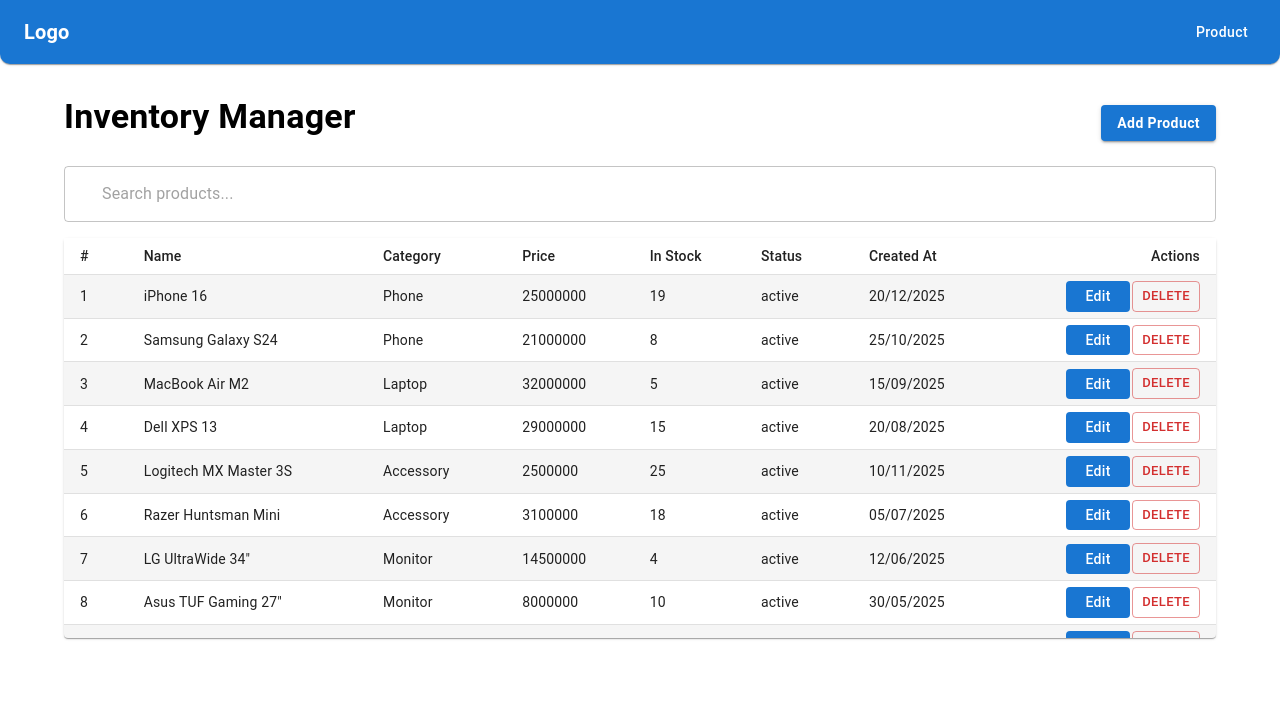
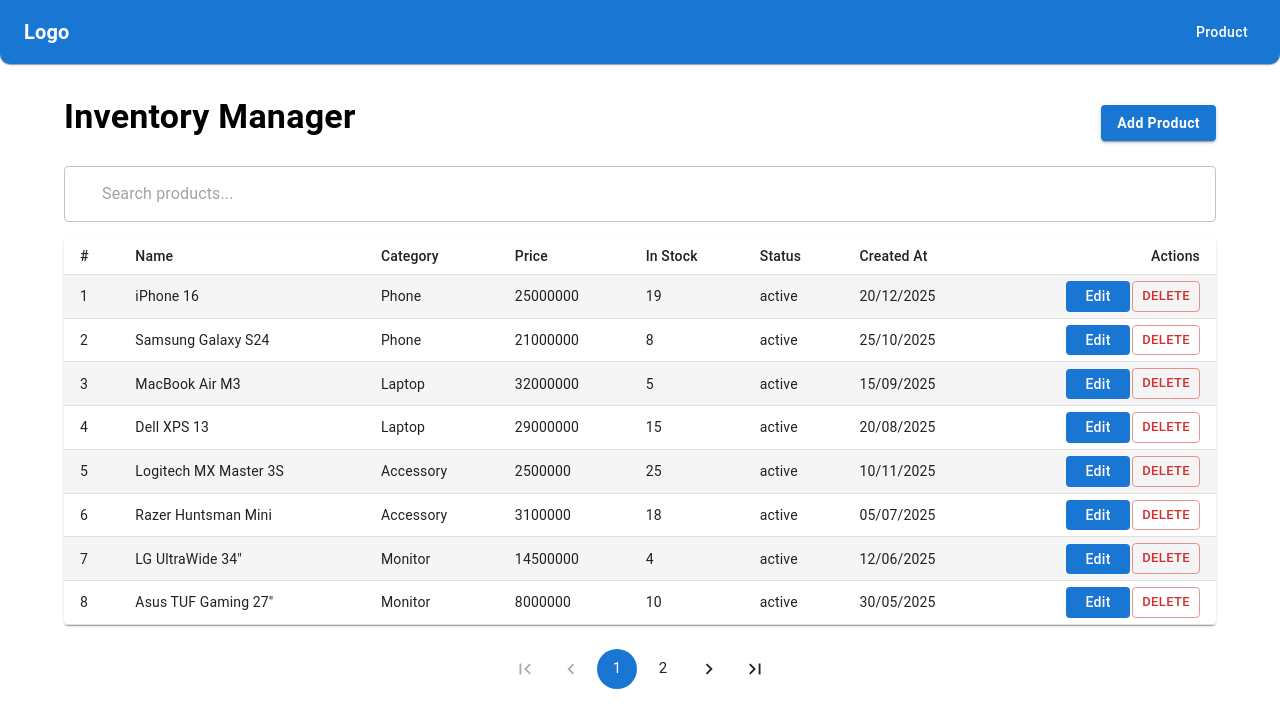
Before and after one commit to datkhac009/React_Learning_Exercises, a React (Vite) app in the folder Inventory-Manager/: page / in a window 1280 px wide. Shown: the top 728 px of the page. Built offline with nearby package versions, Linux system fonts and the light colour scheme; data requests are answered from the project's data file; some icons are missing.

Commit message:
fix filter product

```diff
--- a/Inventory-Manager/src/constants/data/db.json
+++ b/Inventory-Manager/src/constants/data/db.json
@@ -20,12 +20,12 @@
     },
     {
       "id": "3",
-      "name": "MacBook Air M2",
+      "name": "MacBook Air M3",
       "category": "Laptop",
       "price": 32000000,
       "stock": 5,
       "status": "active",
-      "createdAt": "2025-09-15T14:15:00.000Z"
+      "createdAt": "2025-09-15"
     },
     {
       "id": "4",
--- a/Inventory-Manager/src/hooks/useSearchInventory.js
+++ /dev/null
@@ -1,40 +0,0 @@
-import { useCallback,  useState } from "react";
-
-function useSearchInventory(url) {
-  const baseurl = `${url.replace(/\/$/, "")}/products`;
-  const [isSearch, setIsSearch] = useState(false);
-  const [error, setError] = useState(null);
-  const [searchResults, setSearchResults] = useState([]);
-
-  const searchIventory = useCallback(
-    async (query) => {
-       if (!query?.trim()) {
-        setSearchResults([]);
-        setError(null);
-        return [];
-      }
-      try {
-        setIsSearch(true);
-        setError(null);
-        const res = await fetch(`${baseurl}?name_like=${encodeURIComponent(query.trim())}`);
-
-        const searchData = await res.json();
-        if (query.trim() && searchData.length === 0)
-          setError("Không tìm thấy sản phẩm.");
-        setSearchResults(searchData);
-
-        return searchData;
-      } catch (error) {
-        setError(error.message || "Có lỗi xảy ra.");
-        setSearchResults([]);
-        return [];
-      } finally {
-        setIsSearch(false);
-      }
-    },
-    [baseurl]
-  );
-  return { searchIventory, searchResults, isSearch, error };
-}
-
-export default useSearchInventory;
--- a/Inventory-Manager/src/modules/product/ListProduct.jsx
+++ b/Inventory-Manager/src/modules/product/ListProduct.jsx
@@ -1,36 +1,142 @@
-import { Container, Paper, Typography, Button, Box, TextField, InputAdornment } from "@mui/material";
+import {
+  Container,
+  Paper,
+  Typography,
+  Button,
+  Box,
+  TextField,
+  InputAdornment,
+  Pagination,
+} from "@mui/material";
 import SearchIcon from "@mui/icons-material/Search";
 import { useProduct } from "../../hooks/useProduct";
 import ProductTable from "./ProductTable";
-import { useEffect, useState } from "react";
+import { useState, useMemo, useEffect, useRef } from "react";
 import CreateItemProduct from "./CreateItemProduct";
-import useSearchInventory from "../../hooks/useSearchInventory";
+import { useSearchParams } from "react-router-dom";
+//import ProductFilter from "./ProductFilter";
+
 function ListProduct() {
   const API_BASE_URL = import.meta.env.VITE_API_BASE_URL;
   const { product, isLoading, refetchdata } = useProduct(API_BASE_URL);
-  const { searchIventory, searchResults, isSearch } = useSearchInventory(API_BASE_URL);
-  const [searchQuery, setSearchQuery] = useState("");
+
+  const [searchParams, setSearchParams] = useSearchParams();
 
   const [openCreate, setOpenCreate] = useState(false);
+
   const handleOpen = () => setOpenCreate(true);
   const handleClose = () => setOpenCreate(false);
+  const ITEMS_PER_PAGE = 8;
+  // search theo name
+  const searchUrl = searchParams.get("q") || "";
+  // pagination
+  const pageUrl = Number(searchParams.get("page")) || 1;
 
+  // filter category, status
+
+  const categoryUrl = searchParams.get("category") || "";
+  const statusUrl = searchParams.get("status") || "";
+
+  //price range
+  const priceMinUrl = Number(searchParams.get("priceMin")) || 0;
+  const priceMaxUrl = Number(searchParams.get("priceMax"))|| 0;
+
+  // date
+  const createAtUrl = searchParams.get("createAt") || "";
+
+  const [searchInput, setSearchInput] = useState(searchUrl);
+  const [page, setPage] = useState(pageUrl);
+
+  // đồng bộ url params với local
+  useEffect(() => {
+    setSearchInput(searchUrl);
+  }, [searchUrl]);
+
+  // Debounce 400ms: update URL q
   useEffect(() => {
     const timer = setTimeout(() => {
-      if (searchQuery.trim()) {
-        console.log(searchQuery)
-        searchIventory(searchQuery);
+      const valueSearch = searchInput.trim();
+      const valuePage = Number(pageUrl);
+      const currentQ = searchParams.get("q") || "";
+      //  IMPORTANT: Chỉ update URL + reset page khi keyword (q) thật sự thay đổi.
+      // Nếu không check đoạn này, bạn click page=2 cũng có thể bị "đè" về page=1.
+      if (valueSearch !== currentQ) {
+        if (valueSearch) {
+          setSearchParams(
+            (prev) => {
+              const p = new URLSearchParams(prev);
+              p.set("q", valueSearch);
+              p.set("page", valuePage);
+              return p;
+            },
+            { replace: true }
+          );
+        } else {
+          // ✅ Xoá search: chỉ xoá q, GIỮ page hiện tại
+          setSearchParams(
+            (prev) => {
+              const p = new URLSearchParams(prev);
+              p.delete("q");
+              return p;
+            },
+            { replace: true }
+          );
+
+          // ❌ KHÔNG setPage(1) ở đây
+        }
       }
     }, 400);
 
-    return () => {
-      clearTimeout(timer);
-    };
-  }, [searchQuery, searchIventory]);
-  const displayProducts = searchQuery.trim() ? searchResults : product;
-  const displayLoading = searchQuery.trim() ? isSearch : isLoading;
+    return () => clearTimeout(timer);
+  }, [searchInput, searchParams, setSearchParams, pageUrl]);
 
-  console.log(product);
+  //  Filter product theo name
+  const filteredProducts = useMemo(() => {
+    if (!searchUrl.trim()) return product;
+    return product.filter((p) =>
+      p.name.toLowerCase().includes(searchUrl.toLowerCase())
+    );
+  }, [product, searchUrl]);
+
+  const totalPage = Math.ceil(filteredProducts.length / ITEMS_PER_PAGE);
+  const prevSearchRef = useRef(searchUrl);
+  //console.log("totalPage:", totalPage);
+
+  // Update dữ liệu cũ khi searchUrl thay đổi từ URL
+  useEffect(() => {
+    setSearchInput(searchUrl);
+    prevSearchRef.current = searchUrl;
+  }, [searchUrl]);
+
+  //Tính pagination chỉ hiển thị 8 item ở mỗi trang
+  const paginationProduct = useMemo(() => {
+    const start = (page - 1) * ITEMS_PER_PAGE;
+    const end = start + ITEMS_PER_PAGE;
+    return filteredProducts.slice(start, end); // cắt mảng
+  }, [filteredProducts, page]);
+
+  // Change Page
+  const handleChangePage = (e, value) => {
+    setPage(value);
+
+    // ✅ Giữ nguyên q, chỉ update page
+    setSearchParams(
+      (prev) => {
+        const p = new URLSearchParams(prev);
+        p.set("page", String(value)); // ✅ chỉ update page
+        return p;
+      },
+      { replace: true }
+    );
+
+    window.scrollTo({ top: 0, behavior: "smooth" });
+  };
+
+  useEffect(() => {
+    const safeTotal = Math.max(1, totalPage);
+    if (Number(page) > safeTotal) setPage(1);
+  }, [totalPage, page]);
+
   return (
     <Container maxWidth="lg" sx={{ py: 4 }}>
       <Box
@@ -54,24 +160,29 @@ function ListProduct() {
             fontWeight: "bold",
             textTransform: "none",
             transition: "all 0.3s ease-in-out",
-
             "&:hover": {
               backgroundColor: "#1565c0",
               transform: "translateY(-2px)",
-              transition: "all 0.3s ease-in-out",
             },
           }}
         >
           Add Product
         </Button>
       </Box>
-      {/* ✅ Search Box */}
+      {/* <Box>
+        <ProductFilter
+          products={product}
+          searchParams={searchParams}
+          setSearchParams={setSearchParams}
+        />
+      </Box> */}
+      {/* Search Box */}
       <Box sx={{ mb: 2 }}>
         <TextField
           fullWidth
           placeholder="Search products..."
-          value={searchQuery}
-          onChange={(e) => setSearchQuery(e.target.value)}
+          value={searchInput}
+          onChange={(e) => setSearchInput(e.target.value)}
           InputProps={{
             startAdornment: (
               <InputAdornment position="start">
@@ -84,21 +195,39 @@ function ListProduct() {
             borderRadius: 1,
           }}
         />
-        {searchQuery && (
+
+        {searchInput && (
           <Typography variant="body2" sx={{ mt: 1, color: "text.secondary" }}>
-            Total: {displayProducts.length}
+            {filteredProducts.length === 0
+              ? "No products found"
+              : `Total: ${filteredProducts.length}`}
           </Typography>
         )}
       </Box>
 
       <Paper elevation={1}>
         <ProductTable
-          products={displayProducts}
-          loading={displayLoading}
+          products={paginationProduct}
+          loading={isLoading}
           onRefetch={refetchdata}
+          currentPage={page}
+          itemsPerPage={ITEMS_PER_PAGE}
         />
       </Paper>
-      {/* DialogForm Edit */}
+      {/* ✅ Pagination */}
+      {totalPage >= 0 && (
+        <Box sx={{ display: "flex", justifyContent: "center", mt: 3 }}>
+          <Pagination
+            count={totalPage}
+            page={pageUrl}
+            onChange={handleChangePage}
+            color="primary"
+            size="large"
+            showFirstButton
+            showLastButton
+          />
+        </Box>
+      )}
       <CreateItemProduct
         open={openCreate}
         onClose={handleClose}
--- a/Inventory-Manager/src/modules/product/ProductTable.jsx
+++ b/Inventory-Manager/src/modules/product/ProductTable.jsx
@@ -19,7 +19,13 @@ import { useDelete } from "../../hooks/useDelete";
 import { toast } from "react-toastify";
 import EditItemProduct from "./EditItemProduct";
 
-function ProductTable({ products, loading, onRefetch }) {
+function ProductTable({
+  products,
+  loading,
+  onRefetch,
+  currentPage = 1,
+  itemsPerPage = 8,
+}) {
   const API_BASE_URL = import.meta.env.VITE_API_BASE_URL;
   const { DeleteProduct, isDeleteting } = useDelete(API_BASE_URL);
 
@@ -89,7 +95,9 @@ function ProductTable({ products, loading, onRefetch }) {
           </TableHead>
 
           <TableBody>
-            {products.map((p, index) => (
+            {products.map((p, index) => {
+              const actualIndex = (currentPage - 1) * itemsPerPage + index + 1;
+              return (
                 <TableRow
                   key={p.id}
                   hover
@@ -99,7 +107,7 @@ function ProductTable({ products, loading, onRefetch }) {
                     },
                   }}
                 >
-                <TableCell>{index + 1}</TableCell>
+                  <TableCell>{actualIndex}</TableCell>
                   <TableCell>{p.name}</TableCell>
                   <TableCell>{p.category}</TableCell>
                   <TableCell>{p.price}</TableCell>
@@ -137,7 +145,8 @@ function ProductTable({ products, loading, onRefetch }) {
                     </Button>
                   </TableCell>
                 </TableRow>
-            ))}
+              );
+            })}
           </TableBody>
         </Table>
       </TableContainer>
```
Lines whose indentation alone changed are shown as unchanged.
